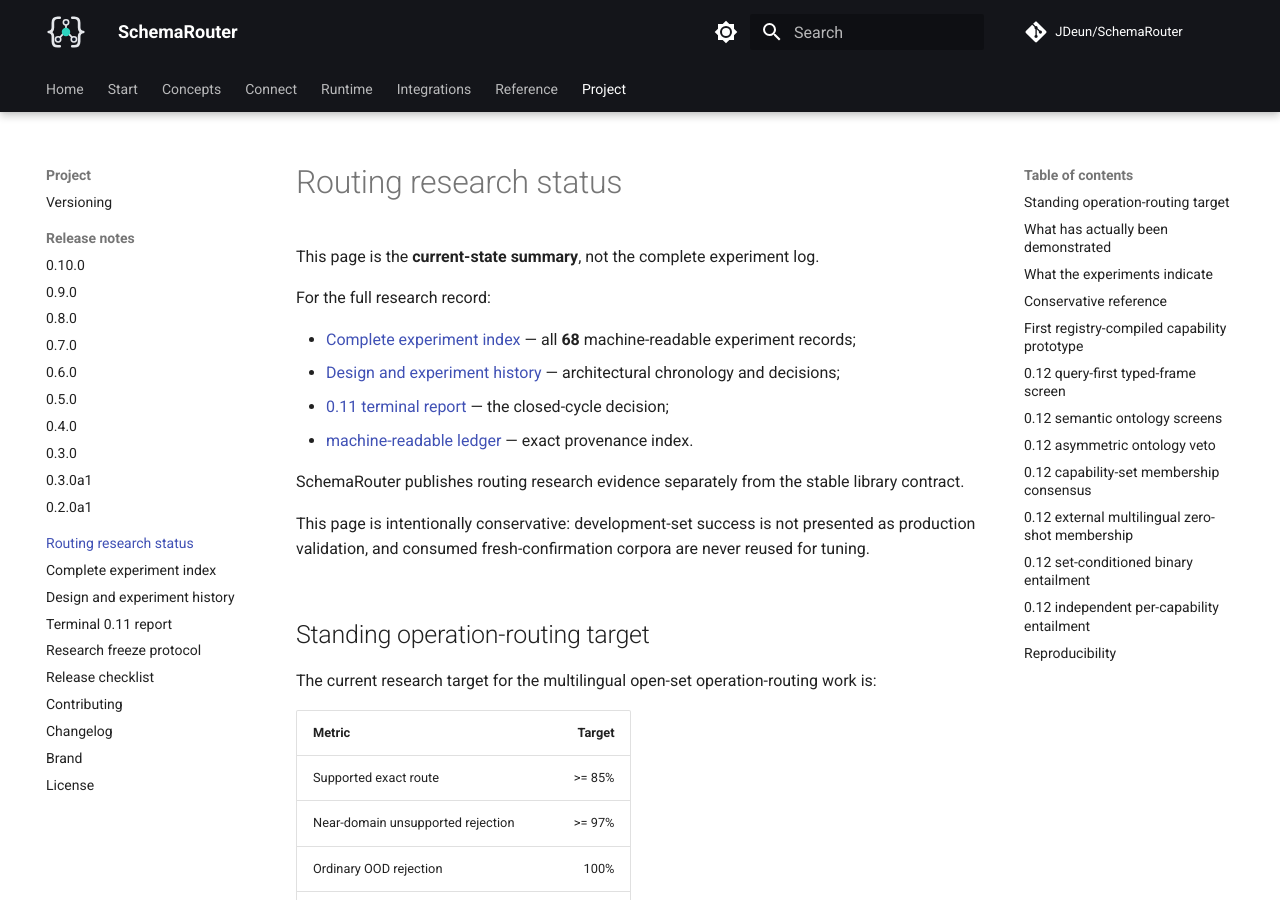
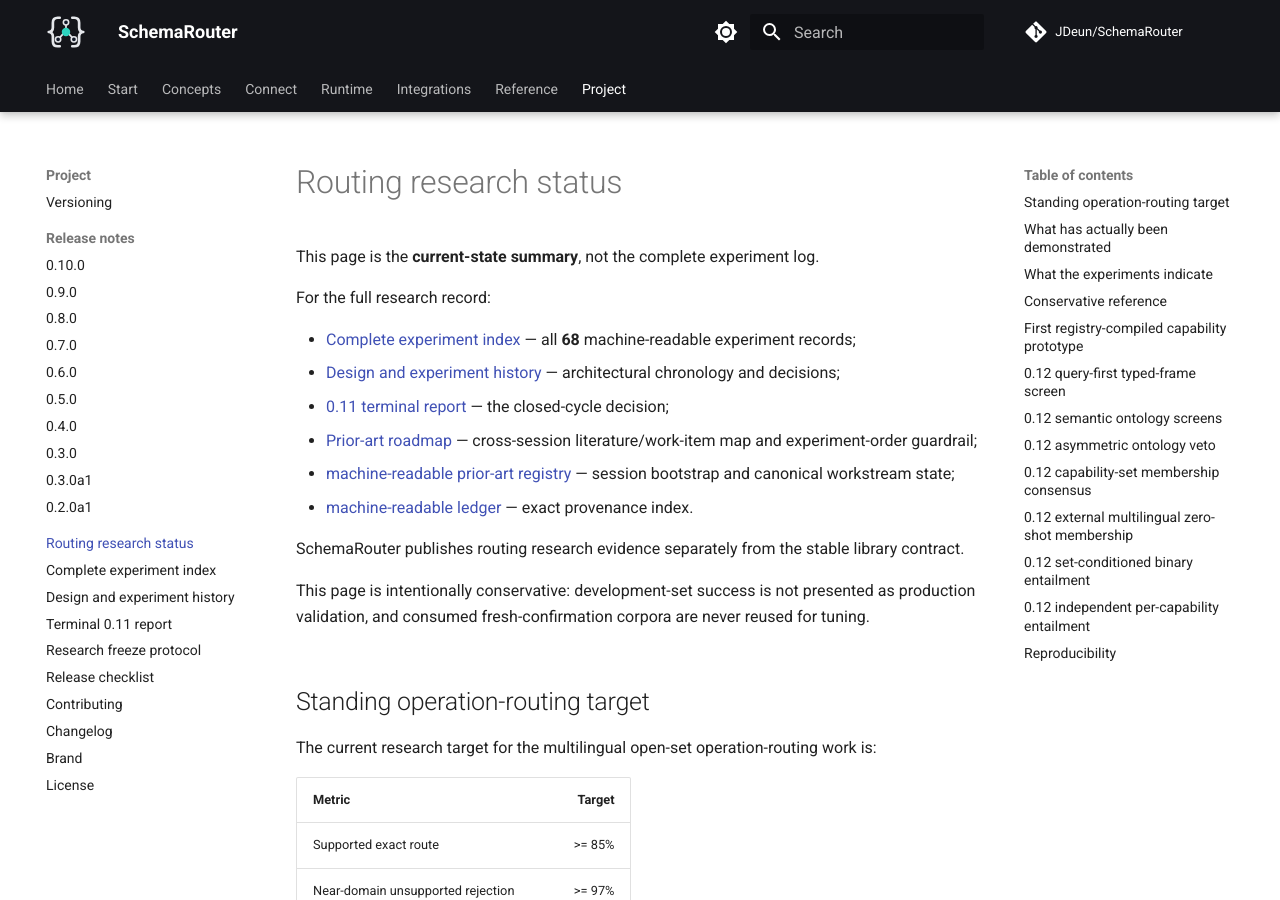
Before and after one commit to JDeun/SchemaRouter, an MkDocs documentation site: the page built from docs/research/routing-status.md, in a window 1280 px wide and 900 px high. Built offline with MkDocs 1.6.1 and Material for MkDocs 9.7.7, drawn with Linux system fonts in a browser that asks for light colours; comment, search, counter and statistics services are not loaded.

Commit message:
docs: link prior-art roadmap from routing status

```diff
--- a/docs/research/routing-status.md
+++ b/docs/research/routing-status.md
@@ -7,6 +7,8 @@ For the full research record:
 - [Complete experiment index](experiment-index.md) — all **68** machine-readable experiment records;
 - [Design and experiment history](design-and-experiment-history.md) — architectural chronology and decisions;
 - [0.11 terminal report](operation-routing-v4-terminal-report.md) — the closed-cycle decision;
+- [Prior-art roadmap](prior-art-roadmap.md) — cross-session literature/work-item map and experiment-order guardrail;
+- [machine-readable prior-art registry](https://github.com/JDeun/SchemaRouter/blob/main/benchmarks/research-prior-art-registry.json) — session bootstrap and canonical workstream state;
 - [machine-readable ledger](https://github.com/JDeun/SchemaRouter/blob/main/benchmarks/research-experiment-ledger.json) — exact provenance index.
 
 
```
